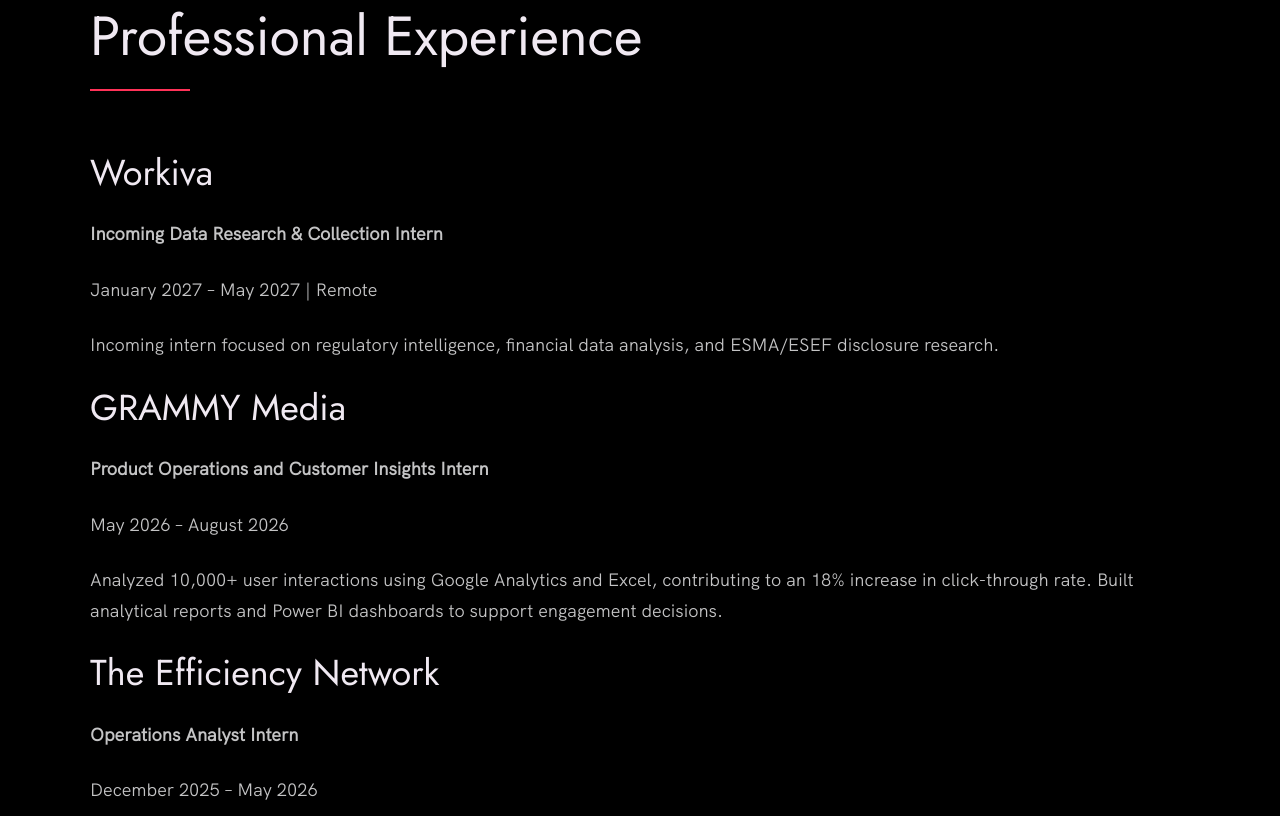
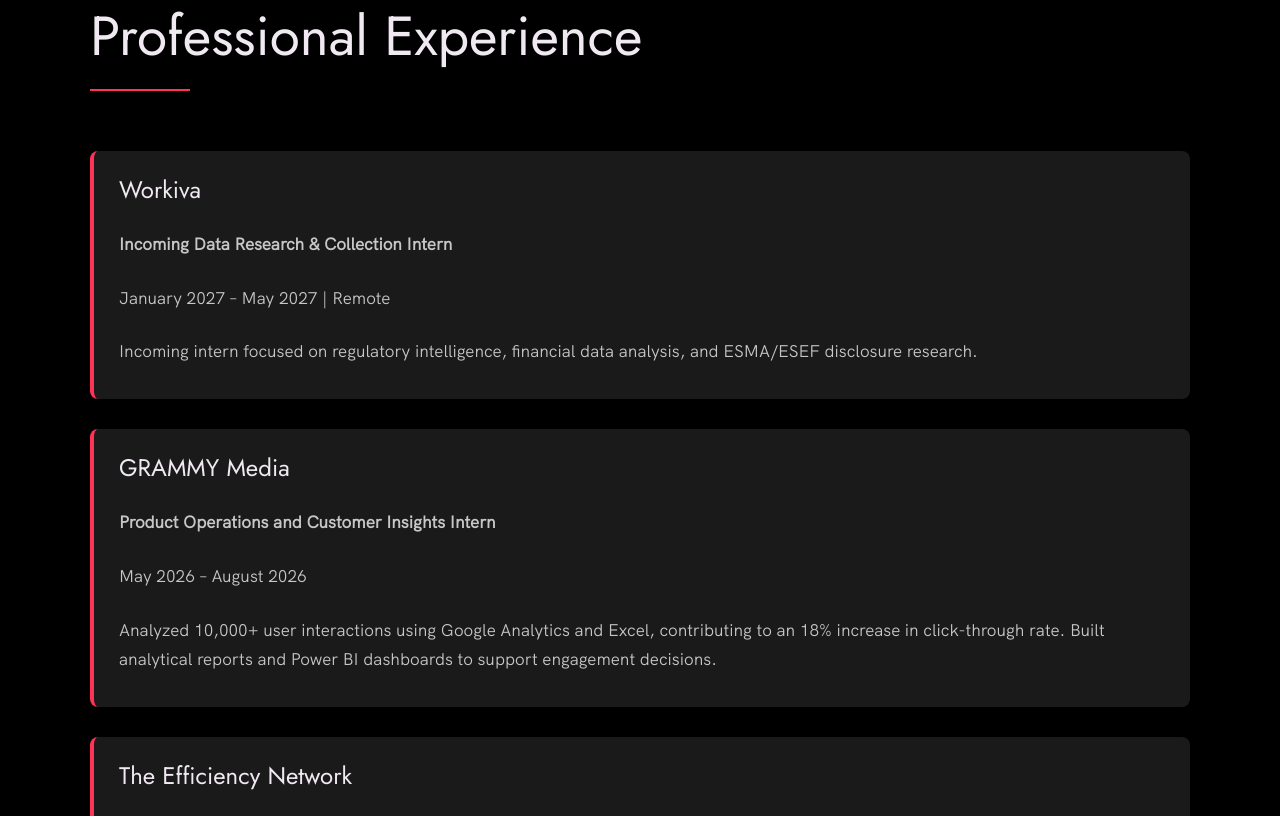
Before and after one commit to Teresang115/Teresang115.github.io, a plain HTML site: page index.html in a window 1280 px wide. Shown: the part 3397-4213 px from the top of the page. Drawn offline with Linux system fonts and the light colour scheme.

Commit message:
Update index.css

```diff
--- a/index.css
+++ b/index.css
@@ -611,3 +611,38 @@ body:not(.user-is-tabbing) a:focus {
         padding: var(--gutter-medium) 0;
     }
 }
+
+
+
+/* Professional Experience */
+
+.experience-list {
+  display: flex;
+  flex-direction: column;
+  gap: 3rem;
+  margin-top: 4rem;
+}
+
+.experience-item {
+  padding: 2.5rem;
+  border-left: 4px solid #ff3258;
+  background: #1a1a1a;
+  border-radius: 8px;
+}
+
+.experience-item h3 {
+  font-size: 2.4rem;
+  margin-bottom: 1rem;
+}
+
+.experience-item p {
+  font-size: 1.7rem;
+  line-height: 1.7;
+  margin-bottom: 0.8rem;
+}
+
+@media (max-width: 600px) {
+  .experience-item {
+    padding: 1.8rem;
+  }
+}
```
